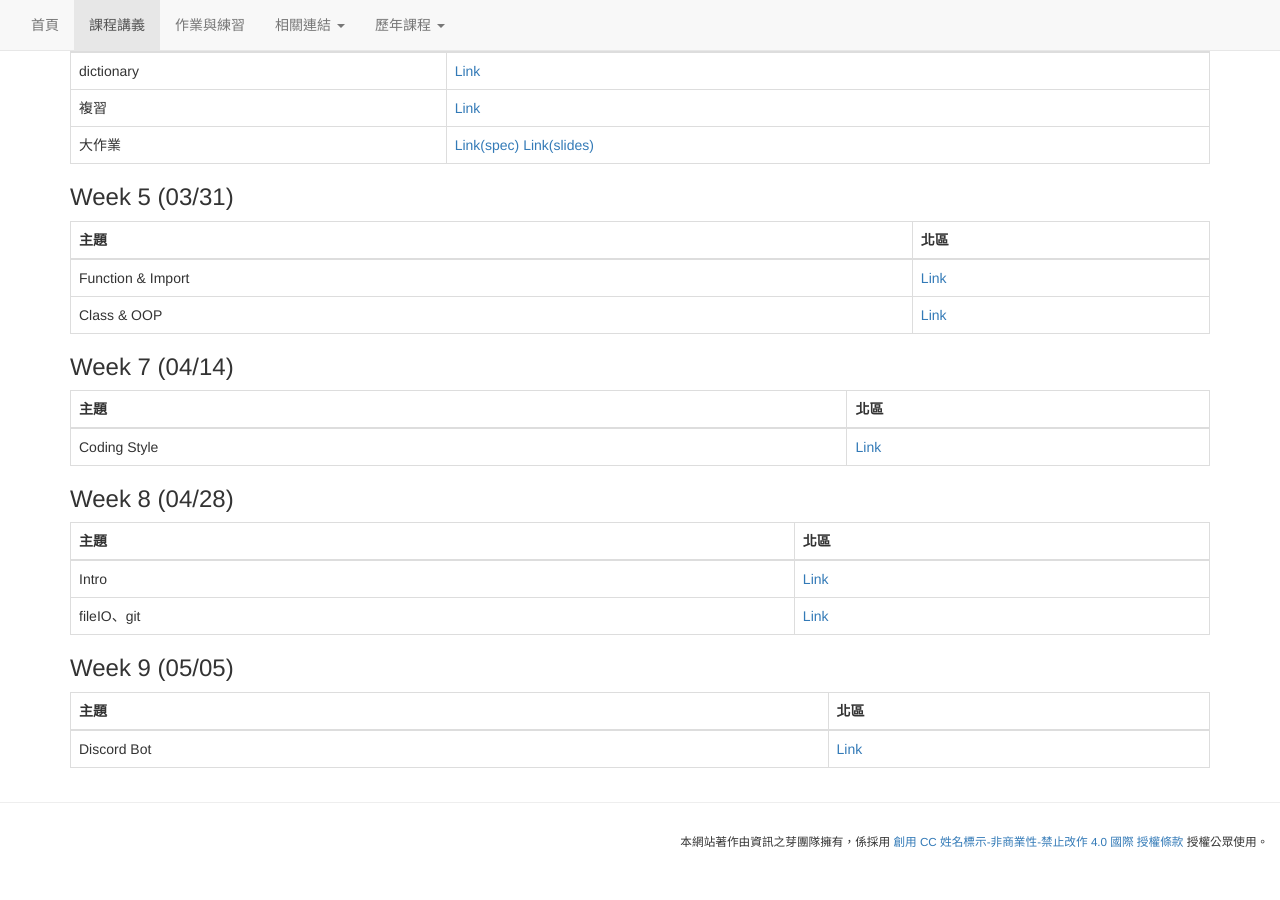
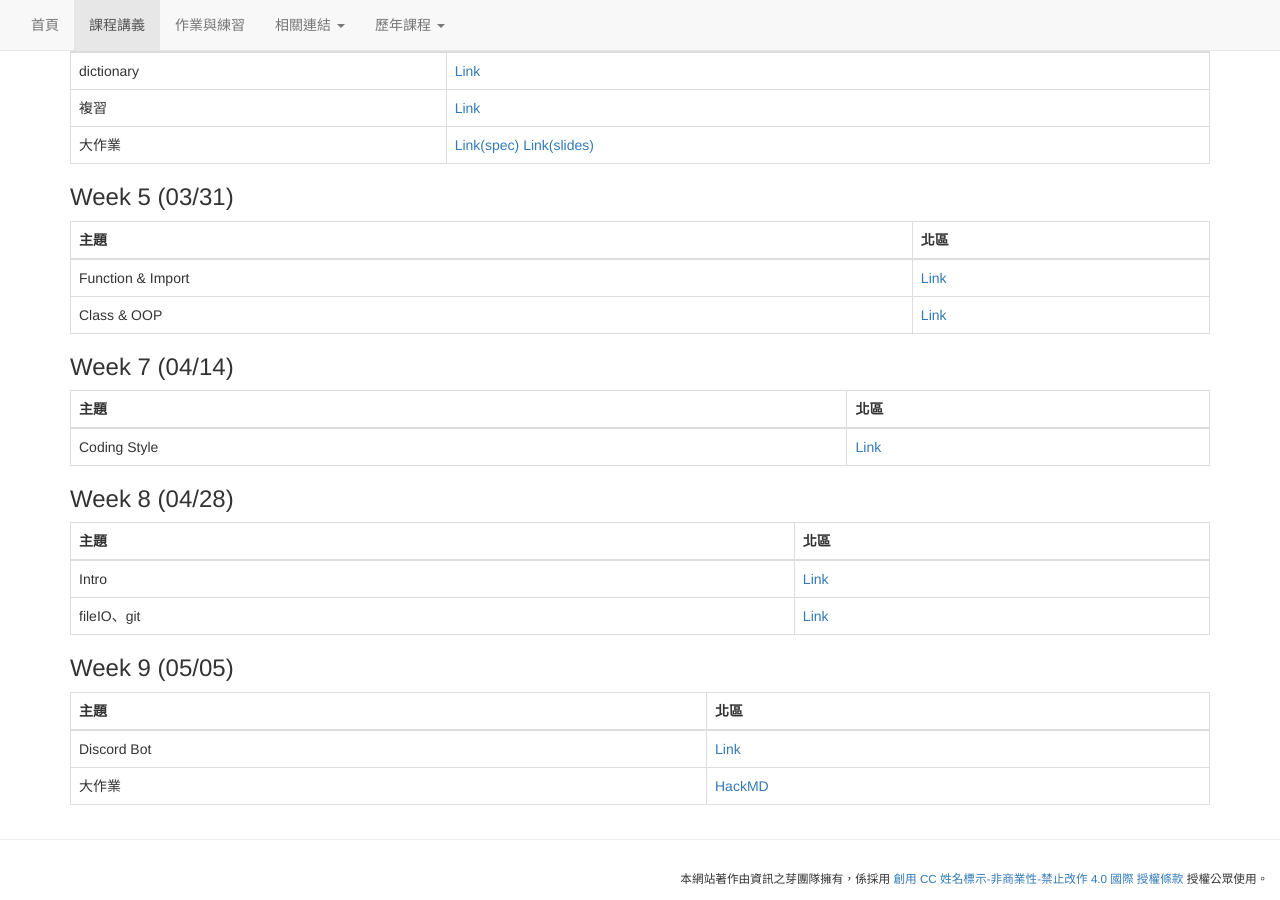
Before and after one commit to tw-csie-sprout/py2025, a Jekyll site: the page built from slides.md, in a window 1280 px wide and 900 px high, scrolled down 839 px. Built offline with Jekyll 4.4.1, drawn with Linux system fonts in a browser that asks for light colours; before the commit the page ends 1702 px from its top, so only the background shows below that.

Commit message:
Update slides.md

```diff
--- a/slides.md
+++ b/slides.md
@@ -71,3 +71,4 @@ title: "課程講義"
 | 主題 | 北區 |
 | --- | --- |
 | Discord Bot| [Link](https://docs.google.com/presentation/d/1KNWFXyrA-x579KzWgZnC-o3XlW-wylDnXHHpIp2hwJw/edit?usp=sharing) |
+| 大作業 | [HackMD](https://hackmd.io/@Ev0n9YKlTzCKhedHrgZ2zw/rk6pDYsWC) |
```
